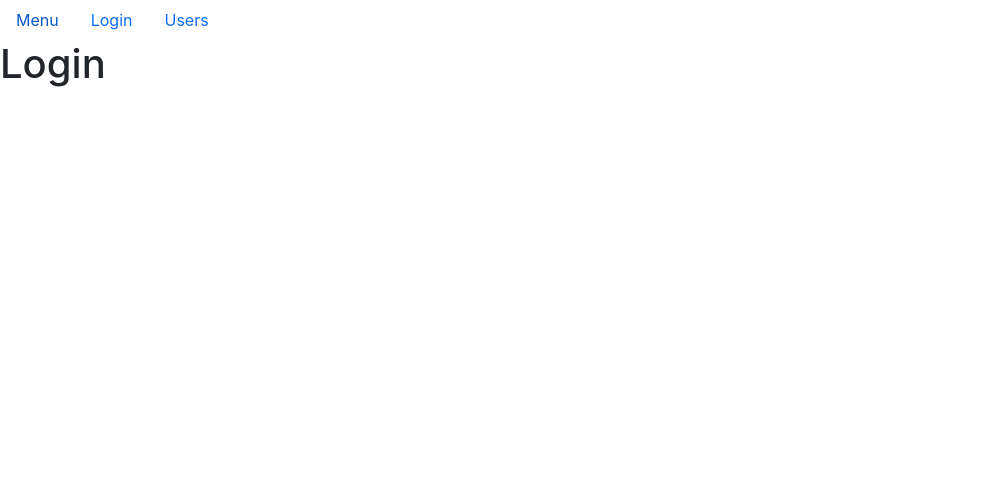
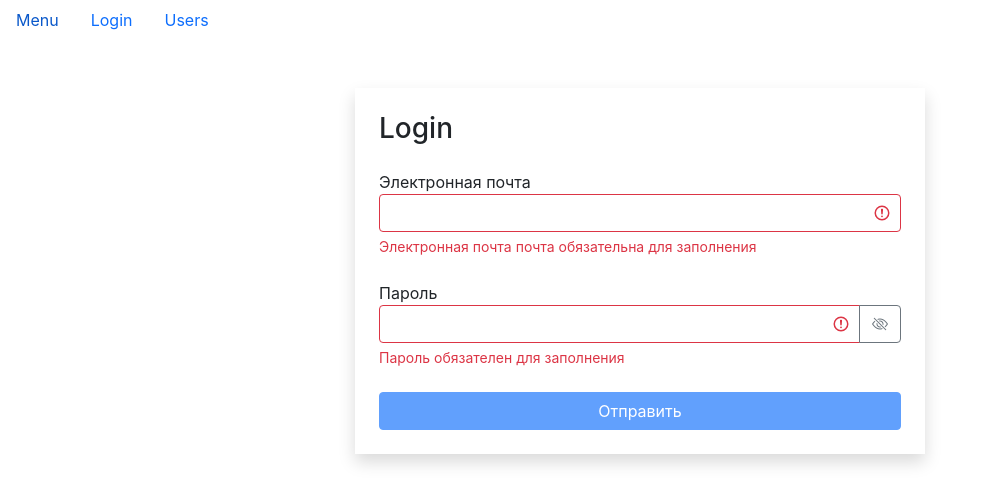
Before and after one commit to Shallfeu/Fast_Company, a React (Create React App) app: page /login in a window 1280 px wide. Shown: the top 504 px of the page, without its empty margins (0-989 px from the left). Built offline with nearby package versions, Linux system fonts and the light colour scheme.

Commit message:
search completed

```diff
--- a/package.json
+++ b/package.json
@@ -13,6 +13,7 @@
     "autoprefixer": "10.4.5",
     "bootstrap": "^5.1.0",
     "bootstrap-icons": "^1.9.0",
+    "bootstrap-icons-font": "^2.0.7",
     "lodash": "^4.17.15",
     "prop-types": "^15.8.1",
     "react": "^18.2.0",
--- /dev/null
+++ b/src/components/TextField.tsx
@@ -0,0 +1,58 @@
+import React, { useState } from "react";
+
+type TextFieldProps = {
+  type?: string;
+  label: string;
+  name: string;
+  value: string;
+  error: string | undefined;
+  onChange: (e: any) => void;
+};
+
+const TextField: React.FC<TextFieldProps> = ({
+  type = "text",
+  label,
+  name,
+  value,
+  error,
+  onChange,
+}) => {
+  const [showPassword, setShowPassword] = useState(false);
+
+  const getInputClasses = () => `form-control ${error ? "is-invalid" : ""}`;
+
+  const toggleShowPassword = () => {
+    if (!showPassword) {
+      setShowPassword(true);
+    } else {
+      setShowPassword(false);
+    }
+  };
+
+  return (
+    <div className="mb-4">
+      <label htmlFor="email">{label}</label>
+      <div className="input-group has-validation">
+        <input
+          className={getInputClasses()}
+          type={showPassword ? "text" : "password"}
+          name={name}
+          value={value}
+          onChange={onChange}
+        />
+        {type === "password" && (
+          <button
+            type="button"
+            className="btn btn-outline-secondary"
+            onClick={toggleShowPassword}
+          >
+            <i className={`bi bi-eye${!showPassword ? "-slash" : ""}`}></i>
+          </button>
+        )}
+        {error && <div className="invalid-feedback">{error}</div>}
+      </div>
+    </div>
+  );
+};
+
+export default TextField;
--- a/src/components/layouts/Login.tsx
+++ b/src/components/layouts/Login.tsx
@@ -1,7 +1,107 @@
-import React from "react";
+import React, { useEffect, useState } from "react";
+import { validator } from "../../utils/validator";
+import TextField from "../TextField";
+
+type dataState = {
+  email: string;
+  password: string;
+};
 
 const Login: React.FC = () => {
-  return <h1>Login</h1>;
+  const [data, setData] = useState<dataState>({ email: "", password: "" });
+
+  const [errors, setErrors] = useState<{ email?: string; password?: string }>(
+    {}
+  );
+
+  const validatorConfig = {
+    email: {
+      isRequired: {
+        message: "Электронная почта почта обязательна для заполнения",
+      },
+
+      isEmail: {
+        message: "Email введен некорректно",
+      },
+    },
+
+    password: {
+      isRequired: {
+        message: "Пароль обязателен для заполнения",
+      },
+
+      isCapitalSymbol: {
+        message: "Пароль должен содержать хотя бы одну заглавную букву",
+      },
+
+      isContainDigit: {
+        message: "Пароль должен содержать хотя бы одну цифру",
+      },
+
+      min: {
+        message: "Пароль должен содержать хотя бы 8 симолов",
+        value: 8,
+      },
+    },
+  };
+
+  const validate = () => {
+    const newErrors = validator(data, validatorConfig);
+    setErrors(newErrors);
+    return Object.keys(newErrors).length === 0;
+  };
+
+  const isValid = Object.keys(errors).length === 0;
+
+  useEffect(() => {
+    validate();
+  }, [data]);
+
+  const handleChange = ({ target }: any) => {
+    setData((prevState) => ({ ...prevState, [target.name]: target.value }));
+  };
+
+  const handleSubmit = (e: any) => {
+    e.preventDefault();
+    const isValid = validate();
+    if (!isValid) return;
+    console.log(data);
+  };
+
+  return (
+    <div className="container mt-5">
+      <div className="row">
+        <div className="col-md-6 offset-md-3 shadow p-4">
+          <h3 className="mb-4">Login</h3>
+          <form onSubmit={handleSubmit}>
+            <TextField
+              type="text"
+              label="Электронная почта"
+              name="email"
+              value={data.email}
+              error={errors?.email}
+              onChange={handleChange}
+            />
+            <TextField
+              type="password"
+              label="Пароль"
+              name="password"
+              value={data.password}
+              error={errors?.password}
+              onChange={handleChange}
+            />
+            <button
+              type="submit"
+              disabled={!isValid}
+              className="btn btn-primary w-100 mx-auto"
+            >
+              Отправить
+            </button>
+          </form>
+        </div>
+      </div>
+    </div>
+  );
 };
 
 export default Login;
--- a/src/components/layouts/Users.tsx
+++ b/src/components/layouts/Users.tsx
@@ -1,5 +1,4 @@
-import * as React from "react";
-import { useState, useEffect } from "react";
+import React, { useState, useEffect, useRef } from "react";
 import _ from "lodash";
 
 import Pagination from "../Pagination";
@@ -33,13 +32,21 @@ interface Props {}
 
 const Users: React.FC<Props> = () => {
   const pageSize = 4;
-  const [currentPage, setCurrentPage] = useState(1);
+
+  const [searchString, setSearchString] = useState<string>("");
+
+  const searchRef = useRef<HTMLInputElement>(null);
+
+  const [currentPage, setCurrentPage] = useState<number>(1);
+
   const [professions, setProfessions] = useState<
     ProfProps[] | ProfObjectProps
   >();
+
   const [selectedProf, setSelectedProf] = React.useState<ProfProps | null>(
     null
   );
+
   const [sortBy, setSortBy] = useState<{
     path: string;
     order: "asc" | "desc";
@@ -49,6 +56,7 @@ const Users: React.FC<Props> = () => {
   });
 
   const [users, setUsers] = React.useState<StateData[]>([]);
+
   const [loading, setLoading] = useState(false);
 
   useEffect(() => {
@@ -85,11 +93,22 @@ const Users: React.FC<Props> = () => {
     );
   };
 
+  const handleSearch = () => {
+    setSelectedProf(null);
+    if (searchRef?.current) {
+      setSearchString(searchRef.current.value);
+    }
+  };
+
   const handlePageChange = (pageIndex: number) => {
     setCurrentPage(pageIndex);
   };
 
   const handleFilterSelect = (item: ProfProps) => {
+    if (searchRef?.current) {
+      searchRef.current.value = "";
+    }
+    setSearchString("");
     setSelectedProf(item);
     setCurrentPage(currentPage - 1);
   };
@@ -99,7 +118,9 @@ const Users: React.FC<Props> = () => {
 
   const filteredUsers = selectedProf
     ? users.filter((user) => user.profession.name === selectedProf.name)
-    : users;
+    : users.filter((user) =>
+        user.name.toLowerCase().includes(searchString.toLowerCase())
+      );
 
   const sortedUsers = _.orderBy(filteredUsers, [sortBy.path], sortBy.order);
 
@@ -130,7 +151,12 @@ const Users: React.FC<Props> = () => {
 
       <div className="d-flex flex-column">
         {users.length > 0 && <SearchStatus length={usersCrop.length} />}
-
+        <input
+          type="text"
+          placeholder="Search..."
+          onChange={handleSearch}
+          ref={searchRef}
+        />
         {users.length > 0 && (
           <UsersTable
             users={usersCrop}
@@ -140,7 +166,6 @@ const Users: React.FC<Props> = () => {
             onSort={handleSort}
           />
         )}
-
         <div className="d-flex justify-content-center">
           <Pagination
             itemsCount={filteredUsers.length}
--- a/src/index.tsx
+++ b/src/index.tsx
@@ -2,6 +2,7 @@ import React from "react";
 import { BrowserRouter } from "react-router-dom";
 import ReactDOM from "react-dom/client";
 import "bootstrap/dist/css/bootstrap.min.css";
+import "bootstrap-icons/font/bootstrap-icons.css";
 import "./index.css";
 
 import reportWebVitals from "./reportWebVitals";
--- /dev/null
+++ b/src/utils/validator.ts
@@ -0,0 +1,61 @@
+export function validator(data: {}, config: {}) {
+  const errors = {};
+
+  function validate(
+    validateMethod: string,
+    data: string,
+    config: { message: string }
+  ) {
+    let validateStatus;
+
+    switch (validateMethod) {
+      case "isRequired":
+        validateStatus = data.trim() === "";
+        break;
+
+      case "isEmail": {
+        const emailRegExp = /^\S+@\S+.\S+$/g;
+        validateStatus = !emailRegExp.test(data);
+        break;
+      }
+
+      case "isCapitalSymbol": {
+        const capitalSymbolRegExp = /[A-Z]+/g;
+        validateStatus = !capitalSymbolRegExp.test(data);
+        break;
+      }
+
+      case "isContainDigit": {
+        const containDigitRegExp = /\d+/g;
+        validateStatus = !containDigitRegExp.test(data);
+        break;
+      }
+
+      case "min": {
+        validateStatus =
+          data.length < (config as { message: string; value: number }).value;
+        break;
+      }
+
+      default:
+        break;
+    }
+
+    if (validateStatus) return config.message;
+  }
+
+  Object.keys(data).forEach((fieldName) => {
+    Object.keys((config as any)[fieldName]).forEach((validateMethod) => {
+      const error = validate(
+        validateMethod,
+        (data as any)[fieldName],
+        (config as any)[fieldName][validateMethod]
+      );
+
+      if (error && !(errors as any)[fieldName])
+        (errors as any)[fieldName] = error;
+    });
+  });
+
+  return errors;
+}
```
Also changed, not shown: .eslintrc.json, 1 other file (tests, documents, lock files or other folders).
